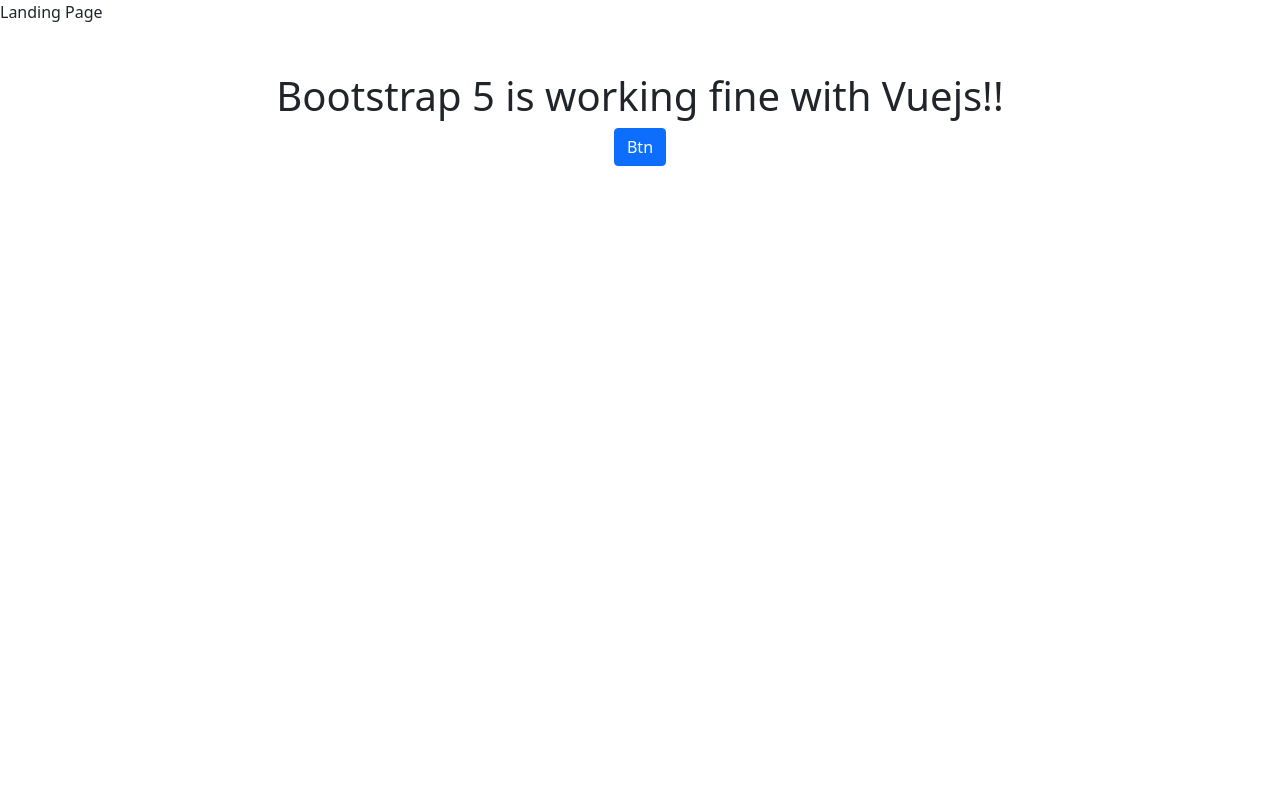
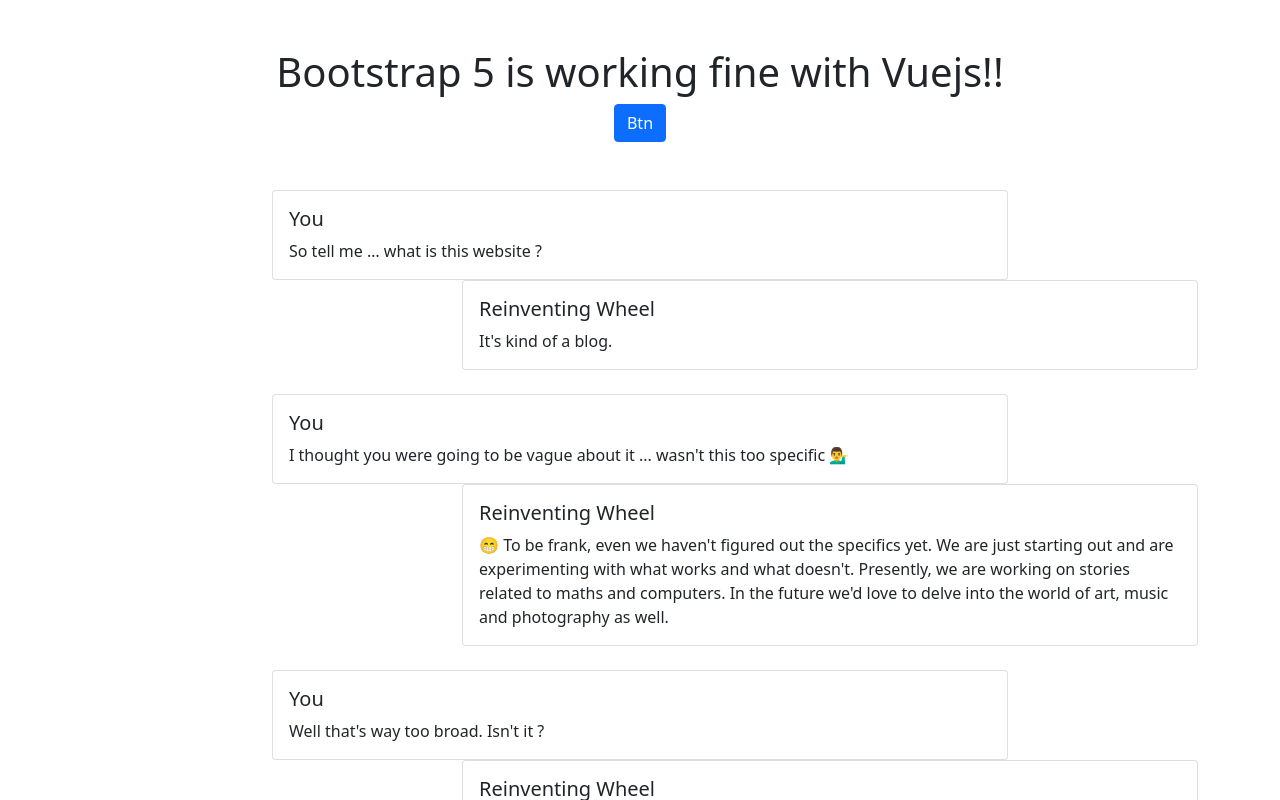
Before and after one commit to keshav-sarraf/rw-frontend, a Vue app: page / in a window 1280 px wide. Shown: the top 800 px of the page. Built offline with nearby package versions, Linux system fonts and the light colour scheme.

Commit message:
made first draft of component
Added questions and answers for about page and some basic styling

```diff
--- a/src/App.vue
+++ b/src/App.vue
@@ -1,15 +1,18 @@
 <template>
   <Landing/>
+  <About/>
 </template>
 
 <script>
 import "bootstrap/dist/css/bootstrap.min.css";
-import Landing from './components/Landing.vue'
+import Landing from './components/Landing.vue';
+import About from './components/About.vue';
 
 export default {
   name: 'App',
   components: {
-    Landing
+    Landing,
+    About
   }
 }
 </script>
--- /dev/null
+++ b/src/assets/about/content.json
@@ -0,0 +1,40 @@
+{
+    "conversation" : [
+        {
+            "question" : "So tell me … what is this website ?",
+            "answer" : "It's kind of a blog."
+        },
+        {
+            "question" : "I thought you were going to be vague about it ... wasn't this too specific 💁‍♂️",
+            "answer" : "😁 To be frank, even we haven't figured out the specifics yet. We are just starting out and are experimenting with what works and what doesn't. Presently, we are working on stories related to maths and computers. In the future we'd love to delve into the world of art, music and photography as well."
+        },
+        {
+            "question" : "Well that's way too broad. Isn't it ?",
+            "answer" : "Yes it is, but the idea is to work on projects we want to and present some of them to the world through this website."
+        },
+        {
+            "question" : "Wouldn't the target audience get confused ? Do you even have a target audience ? This is giving me Wikipedia vibes and I can't imagine people visiting Wikipedia just for the fun of it. Mostly it is to look for something specific.",
+            "answer" : "I get it. The plan is to get started and later on depending on how this is received, we can always break down the website into multiple mini websites. None of it would matter if the only audience we get is a subset of our friends and family 😅"
+        },
+        {
+            "question" : "Who's this \"we\" that you keep referring to ?",
+            "answer" : "So here's the thing … we have taken inspiration from The Economist's playbook here. We want the content presented here to be known for the content only and not for the people behind them. That's why we haven't explicitly provided credentials of people falling under the collective \"we\"."
+        },
+        {
+            "question" : "Why the anonymity ? Are you guys famous ? Or worse, are you hiding something ?",
+            "answer" : "Ha Ha .. Not at all. We are few normal people who are doing this alongside our day jobs. We just feel that quality of content matters more than the creator of the content. We aren't exactly anonymous as well. You are always welcome to reach out if you want to discuss something"
+        },
+        {
+            "question" : "Why such a weird name \"ReinventingWheel\" ? Isn't that supposed to be a bad thing ?",
+            "answer" : "Well … Yes and No … Reinventing the wheel is a phrase which essentially means wasting time in inventing something that already exists. In industrial context, it's bad because it is inefficient because it's basically wasting time. However in educational context, it's not. It actually represents our key motive here. We are not trying to invent anything new. We are a curious bunch who want to learn inner workings of various things which already exist in this world."
+        },
+        {
+            "question" : "So what's your source of revenue ?",
+            "answer" : "As I mentioned above, we already have day jobs and this is more for our intellectual fulfillment rather than monetary gains. All the content is free and code is open source. You can check the github icon at the bottom"
+        },
+        {
+            "question" : "I think I get it … Can I contact you regarding any project that I have in my mind ?",
+            "answer" : "Sure, would love to hear from you. You can either reach out either via instagram - or email."
+        }
+    ]
+}
--- /dev/null
+++ b/src/components/About.vue
@@ -0,0 +1,43 @@
+<template>
+    <div class="container" >
+        <div v-for="chat in chatList" :key="chat.question">
+            <!-- question -->
+            <div class="row">
+                <div class="col-sm-8 offset-sm-2 align-self-start">
+                    <div class="card">
+                        <div class="card-body">
+                            <h5 class="card-title">You</h5>
+                            <p class="card-text">{{chat.question}}</p>
+                        </div>
+                    </div>
+                </div>
+
+                <div class="col-sm-8 offset-sm-4 align-self-end">
+                    <div class="card">
+                        <div class="card-body">
+                            <h5 class="card-title">Reinventing Wheel</h5>
+                            <p class="card-text">{{chat.answer}}</p>
+                        </div>
+                    </div>
+                </div>
+            </div>
+
+            <br>
+        </div>
+    </div>
+
+
+</template>
+
+<script>
+
+import {ref} from 'vue';
+import chatListJson from '../assets/about/content.json';
+
+export default {
+    setup() {
+        const chatList = ref(chatListJson.conversation);
+        return {chatList};
+    },
+}
+</script>
--- a/src/components/Landing.vue
+++ b/src/components/Landing.vue
@@ -1,6 +1,4 @@
 <template>
-    <p>Landing Page</p>
-
     <div class="container  text-center mt-5 mb-5">
         <h1 class="mt-5">Bootstrap 5 is working fine with Vuejs!!</h1>
         <button class="btn btn-primary">Btn</button>
```
